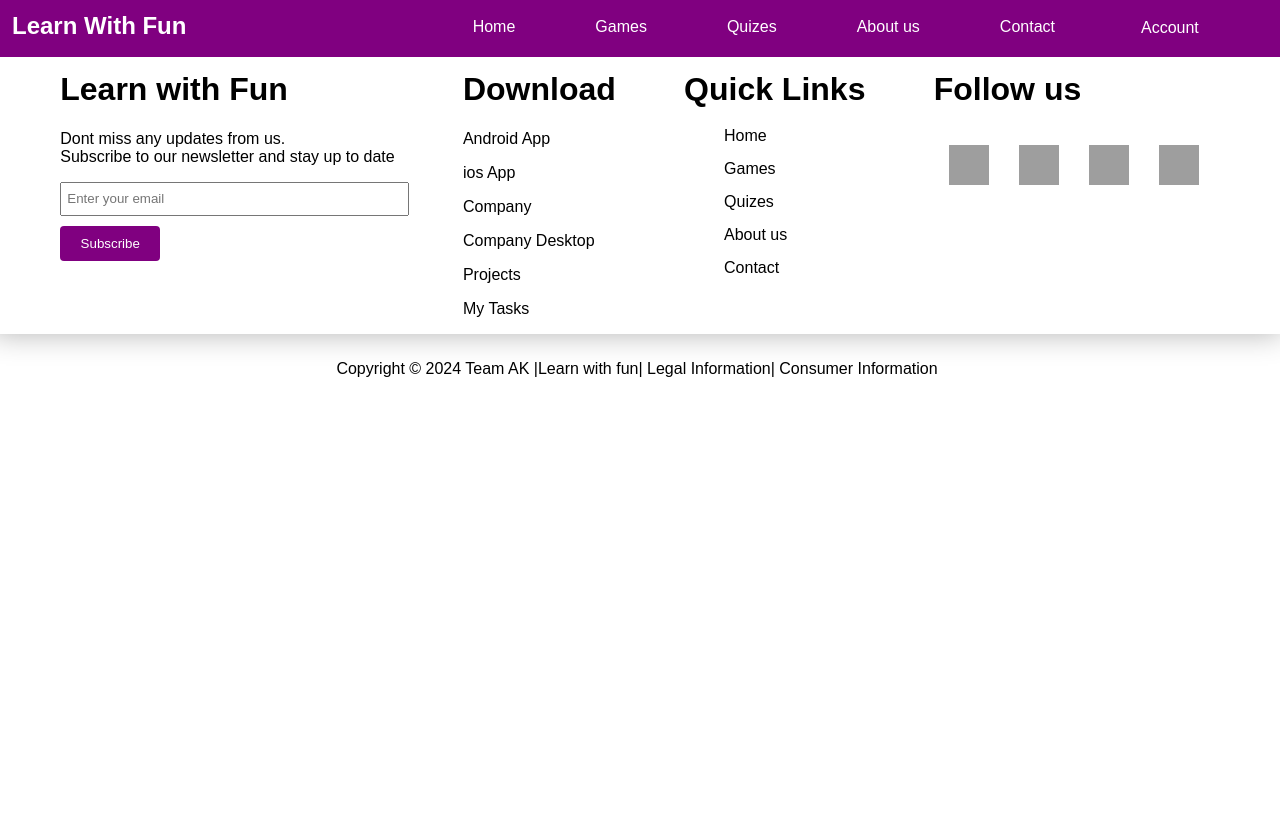
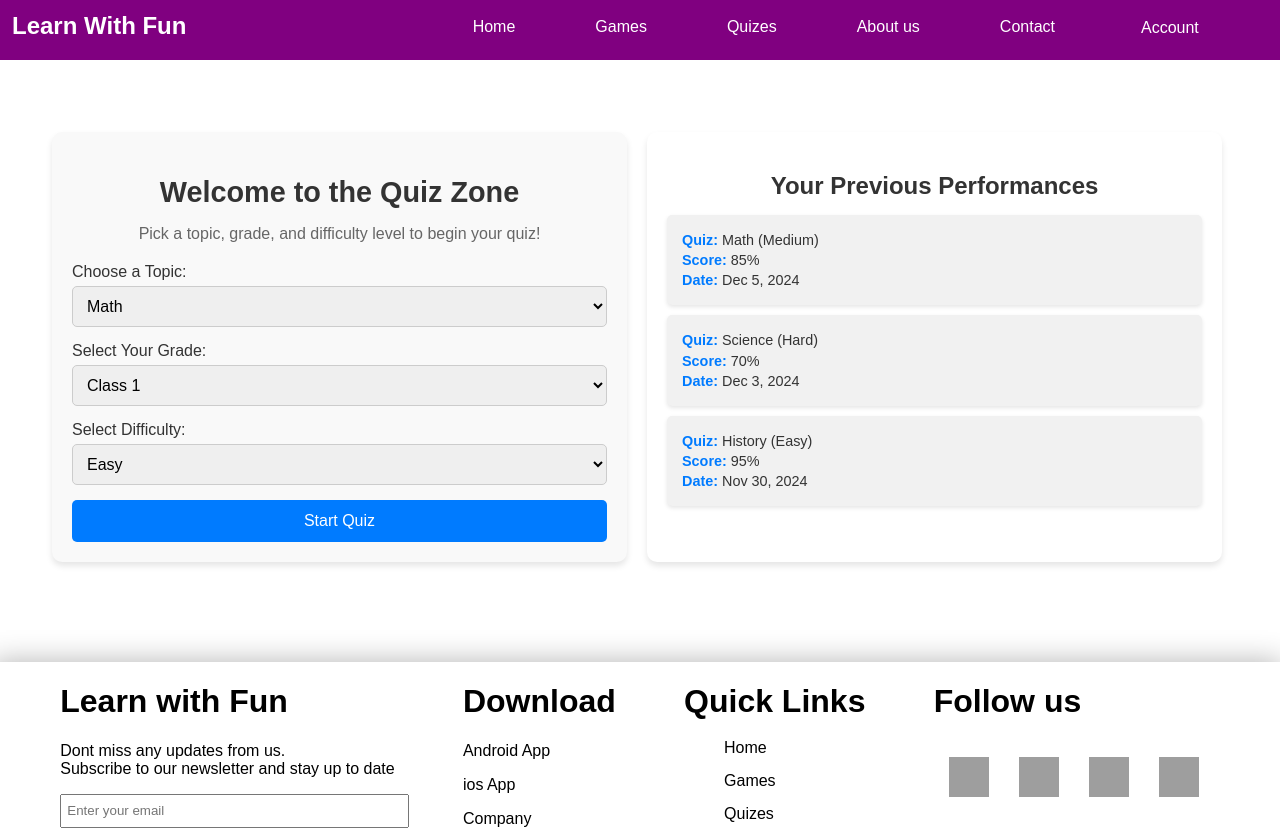
Before and after one commit to KenishRegmi/workshop-final-project, a React (Vite) app: page /quizes in a window 1280 px wide. Shown: the top 830 px of the page. Before the commit the page ends 800 px from the top, so only its background shows below. Built offline with nearby package versions, Linux system fonts and the light colour scheme; grey boxes are pictures that could not be loaded.

Commit message:
Quiz Update

```diff
--- a/src/App.css
+++ b/src/App.css
@@ -13,7 +13,6 @@ body{
   display: flex;
   justify-content: space-between;
   background-color: purple;
-  height: 65px;
 }
 .nav-items{
   list-style: none;
@@ -161,7 +160,7 @@ margin-left: 20px;
 
 }
 .home-right img{
-  margin-top: 50px;
+  margin-top: 80px;
   margin-left: 60px;
 }
 foot-main{
@@ -386,3 +385,124 @@ footer{
 .enroll-button:hover {
   background-color: #4b2ec7;
 }
+.games{
+padding: 40px;
+}
+.quizes{
+
+  padding: 40px;
+}
+
+.quiz-logo{
+  font-size: 200%;
+}
+.quiz-container {
+  margin-top: 80px;
+  margin-left: auto;
+  display: grid;
+  grid-template-columns: 1fr 1fr;
+  gap: 20px;
+  max-width: 1200px;
+  padding: 20px;
+  font-family: Arial, sans-serif;
+  margin-right: auto;
+}
+
+/* Left Section: Quiz Start Options */
+.quiz-start-section {
+  background-color: #f9f9f9;
+  padding: 20px;
+  border-radius: 10px;
+  box-shadow: 0 4px 6px rgba(0, 0, 0, 0.1);
+}
+
+.quiz-header {
+  text-align: center;
+  margin-bottom: 20px;
+}
+
+.quiz-title {
+  font-size: 1.8rem;
+  color: #333;
+  margin-bottom: 10px;
+}
+
+.quiz-description {
+  font-size: 1rem;
+  color: #666;
+}
+
+.quiz-selection {
+  display: flex;
+  flex-direction: column;
+  gap: 15px;
+}
+
+.quiz-field {
+  display: flex;
+  flex-direction: column;
+}
+
+.quiz-label {
+  font-size: 1rem;
+  color: #333;
+  margin-bottom: 5px;
+}
+
+.quiz-dropdown {
+  padding: 10px;
+  border: 1px solid #ccc;
+  border-radius: 5px;
+  font-size: 1rem;
+}
+
+.quiz-start-button {
+  padding: 12px;
+  background-color: #007bff;
+  color: white;
+  font-size: 1rem;
+  border: none;
+  border-radius: 5px;
+  cursor: pointer;
+  transition: background-color 0.3s ease;
+}
+
+.quiz-start-button:hover {
+  background-color: #0056b3;
+}
+
+/* Right Section: Previous Performances */
+.quiz-performance-section {
+  background-color: #fff;
+  padding: 20px;
+  border-radius: 10px;
+  box-shadow: 0 4px 6px rgba(0, 0, 0, 0.1);
+}
+
+.quiz-performance-title {
+  font-size: 1.5rem;
+  color: #333;
+  margin-bottom: 15px;
+  text-align: center;
+}
+
+.quiz-performance-list {
+  list-style-type: none;
+  padding: 0;
+  margin: 0;
+}
+
+.quiz-performance-list li {
+  background-color: #f1f1f1;
+  padding: 15px;
+  margin-bottom: 10px;
+  border-radius: 5px;
+  font-size: 0.9rem;
+  line-height: 1.4;
+  color: #333;
+  box-shadow: 0 2px 4px rgba(0, 0, 0, 0.1);
+}
+
+.quiz-performance-list li strong {
+  color: #007bff;
+}
--- a/src/App.jsx
+++ b/src/App.jsx
@@ -6,6 +6,9 @@ import Home from "./components/Home";
 import Footer from "./components/Footer";
 import Contact from "./components/Contact";
 import Aboutus from "./components/Aboutus";
+import Games from "./components/Games";
+import Quizes from "./components/Quizes";
+
 function App() {
   const [count, setCount] = useState(0);
 
@@ -14,8 +17,8 @@ function App() {
       <Navbar />
       <Routes>
         <Route path="/" element={<div><Home/></div>} />
-        <Route path="/games" element={<div>games</div>} />
-        <Route path="/quizes" element={<div>games</div>} />
+        <Route path="/games" element={<div><Games /></div>} />
+        <Route path="/quizes" element={<div><Quizes /></div>} />
         <Route path="/aboutus" element={<div><Aboutus /></div>} />
         <Route path="/contact" element={<div><Contact/></div>} />
         <Route path="/account" element={<div>This is account dropdown</div>} />
--- /dev/null
+++ b/src/components/Games.jsx
@@ -0,0 +1,12 @@
+import React from 'react'
+import { Link } from "react-router-dom";
+const Games = () => {
+  return (
+
+      <div className="games">
+
+    </div>
+  )
+}
+
+export default Games
--- /dev/null
+++ b/src/components/Quizes.jsx
@@ -0,0 +1,79 @@
+import React from 'react'
+
+const Quizes = () => {
+  return (
+<div className="quizes">
+    <div class="quiz-container">
+  <section class="quiz-start-section">
+    <header class="quiz-header">
+      <h1 class="quiz-title">Welcome to the Quiz Zone</h1>
+      <p class="quiz-description">Pick a topic, grade, and difficulty level to begin your quiz!</p>
+    </header>
+
+    <form class="quiz-selection">
+      <div class="quiz-field">
+        <label for="quiz-topic" class="quiz-label">Choose a Topic:</label>
+        <select id="quiz-topic" class="quiz-dropdown">
+          <option value="math">Math</option>
+          <option value="science">Science</option>
+          <option value="history">History</option>
+          <option value="english">English</option>
+        </select>
+      </div>
+
+      <div class="quiz-field">
+        <label for="quiz-grade" class="quiz-label">Select Your Grade:</label>
+        <select id="quiz-grade" class="quiz-dropdown">
+          <option value="1">Class 1</option>
+          <option value="2">Class 2</option>
+          <option value="3">Class 3</option>
+          <option value="4">Class 4</option>
+          <option value="5">Class 5</option>
+          <option value="6">Class 6</option>
+          <option value="7">Class 7</option>
+          <option value="8">Class 8</option>
+          <option value="9">Class 9</option>
+          <option value="10">Class 10</option>
+        </select>
+      </div>
+
+      <div class="quiz-field">
+        <label for="quiz-difficulty" class="quiz-label">Select Difficulty:</label>
+        <select id="quiz-difficulty" class="quiz-dropdown">
+          <option value="easy">Easy</option>
+          <option value="medium">Medium</option>
+          <option value="hard">Hard</option>
+        </select>
+      </div>
+
+      <button type="button" class="quiz-start-button">Start Quiz</button>
+    </form>
+  </section>
+
+  <aside class="quiz-performance-section">
+    <h2 class="quiz-performance-title">Your Previous Performances</h2>
+    <ul class="quiz-performance-list">
+      <li>
+        <strong>Quiz:</strong> Math (Medium)<br />
+        <strong>Score:</strong> 85%<br />
+        <strong>Date:</strong> Dec 5, 2024
+      </li>
+      <li>
+        <strong>Quiz:</strong> Science (Hard)<br />
+        <strong>Score:</strong> 70%<br />
+        <strong>Date:</strong> Dec 3, 2024
+      </li>
+      <li>
+        <strong>Quiz:</strong> History (Easy)<br />
+        <strong>Score:</strong> 95%<br />
+        <strong>Date:</strong> Nov 30, 2024
+      </li>
+    </ul>
+  </aside>
+</div>
+</div>
+
+  )
+}
+
+export default Quizes
```
